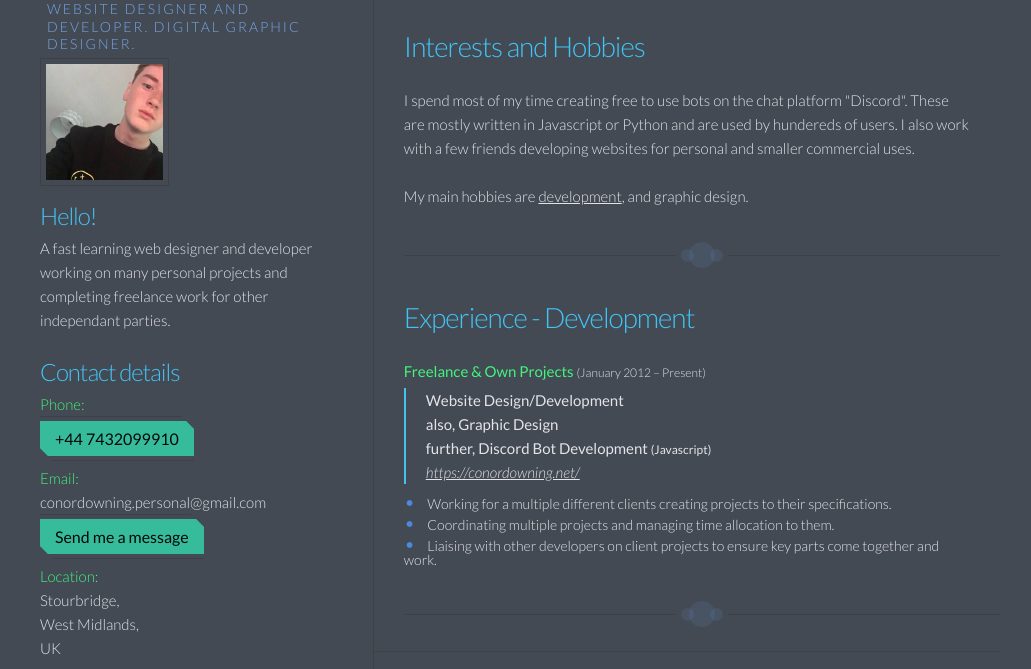
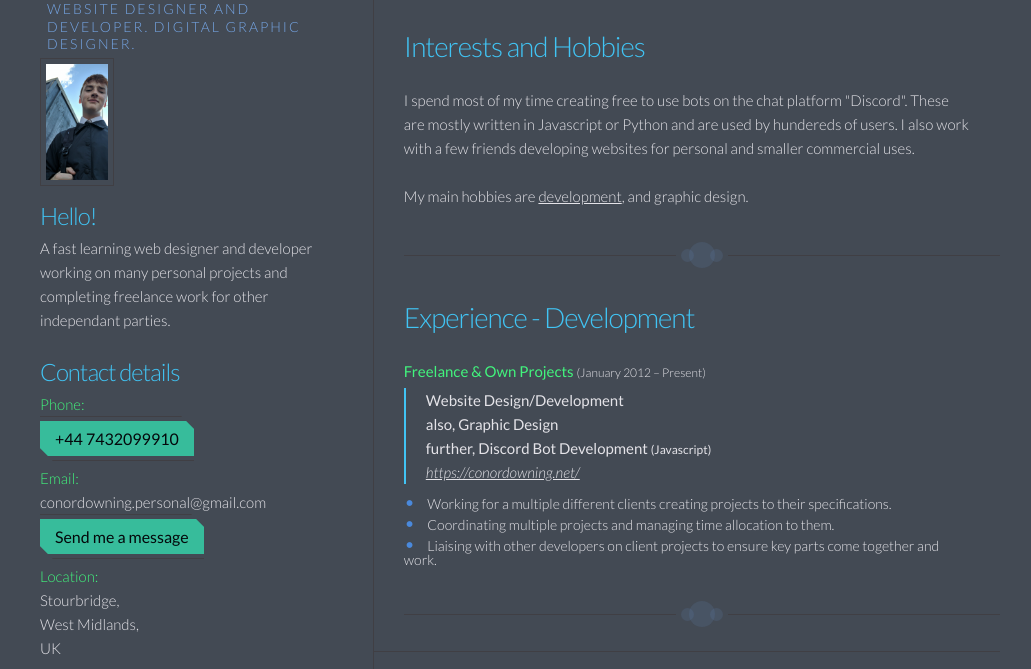
Before and after one commit to ConorDowning/cv, a plain HTML site: page index.html in a window 1280 px wide. Shown: the part 86-755 px from the top of the page, without its empty margins (120-1151 px from the left). Drawn offline with Linux system fonts and the light colour scheme.

Commit message:
Update index.html

```diff
--- a/index.html
+++ b/index.html
@@ -18,7 +18,7 @@
     <!-- General -->
     <title>Conor Downing - CV</title>
     <link rel="shortcut icon" href="favicon.ico">
-    <link rel="icon" type="image/png" href="favicon.ico">
+    <link rel="icon" type="image/png" href="image.jpg">
     <meta name="title" content="Conor Downing - CV">
     <meta name="description" content="Conor Downing: Website designer and developer. Digital graphic designer.">
     <link href="styles.css" rel="stylesheet" type="text/css">
@@ -70,7 +70,7 @@
             </div>
 
             <div class="profile">
-                <img src="favicon.ico" alt="Conor Downing - Profile Picture">
+                <img src="image.jpg" alt="Conor Downing - Profile Picture">
             </div>
 
             <div class="hello">
```
